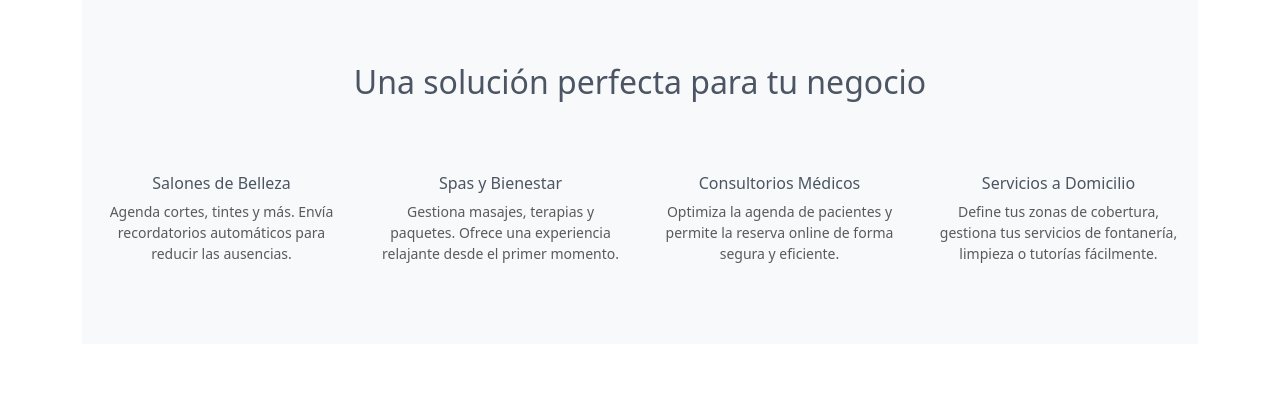
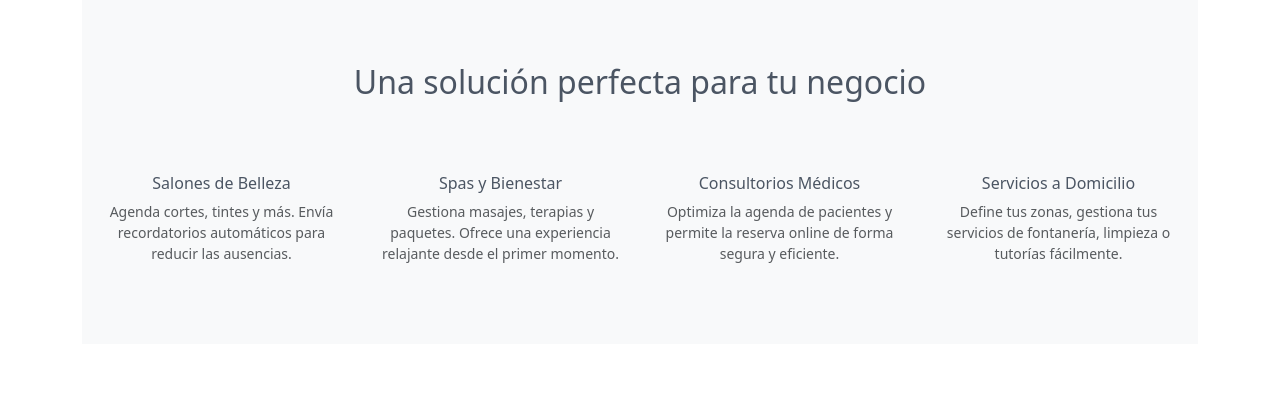
Before and after one commit to danielsolisb/tivy, a Django app: page / in a window 1280 px wide. Shown: the part 741-1145 px from the top of the page. Run offline with Django 4.2, Linux system fonts and the light colour scheme; some libraries are stand-ins or nearby versions.

Commit message:
docs: update home page service description text
Simplify the service coverage description text for better clarity and conciseness

```diff
--- a/templates/main/home.html
+++ b/templates/main/home.html
@@ -204,7 +204,7 @@
               <div class="col-md-4 col-lg-3">
                   <span class="feature-icon"><i class="fas fa-home"></i></span>
                  <h6>Servicios a Domicilio</h6>
-                 <p class="small text-muted">Define tus zonas de cobertura, gestiona tus servicios de fontanería, limpieza o tutorías fácilmente.</p>
+                 <p class="small text-muted">Define tus zonas, gestiona tus servicios de fontanería, limpieza o tutorías fácilmente.</p>
              </div>
          </div>
     </div>
```
